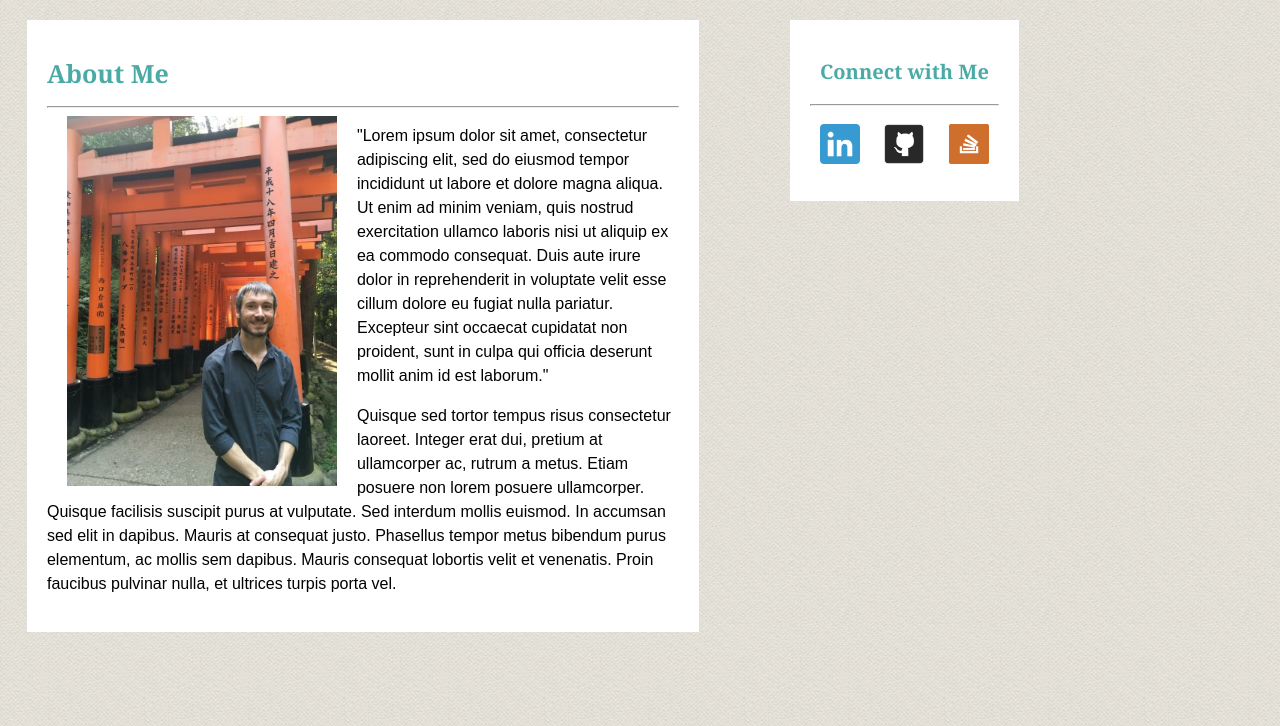
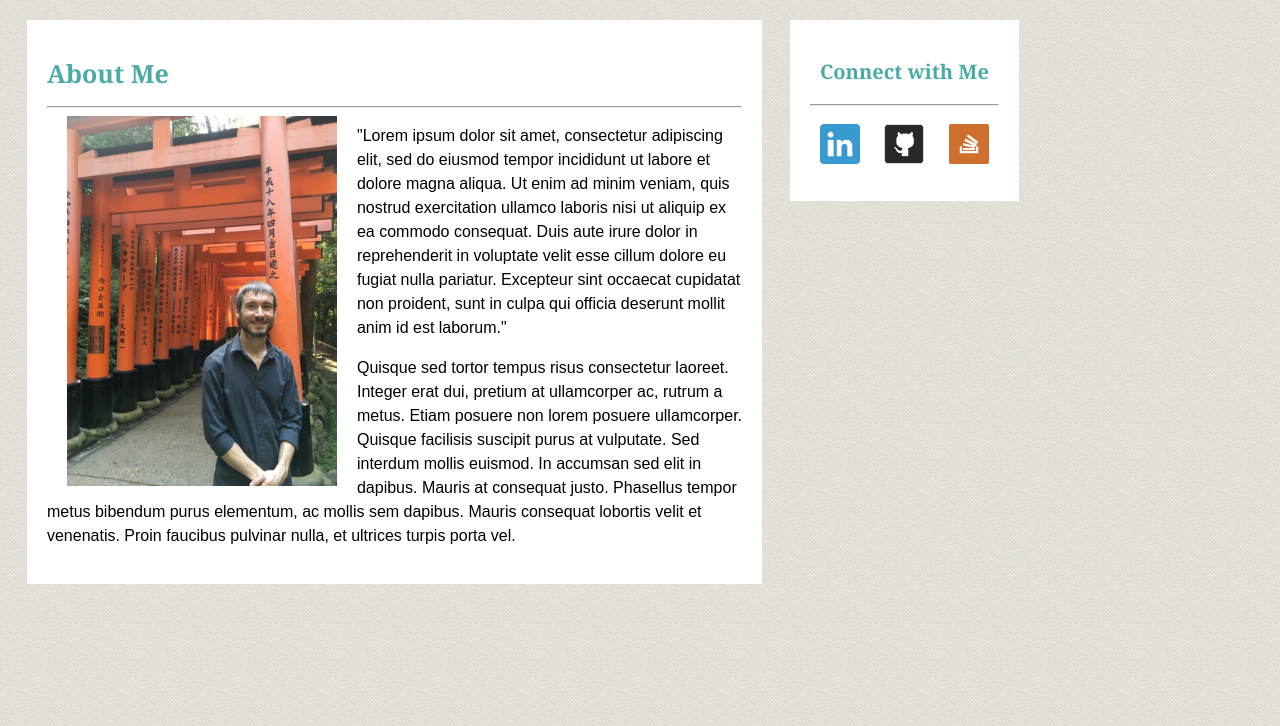
Before and after one commit to benmizelle/Basic-Portfoio, a PHP site: page / in a window 1280 px wide. Shown: the part 74-800 px from the top of the page. Run offline with PHP 8.4, Linux system fonts and the light colour scheme.

Commit message:
extra changes

```diff
--- a/assets/css/style.css
+++ b/assets/css/style.css
@@ -46,7 +46,7 @@ h3{
 	background-color: #ffffff;
 	text-align: left;
 	float: left;
-	width: 50%;
+	width: 55%;
 	padding: 20px;
 	margin: 20px 1.5%;
 }
```
